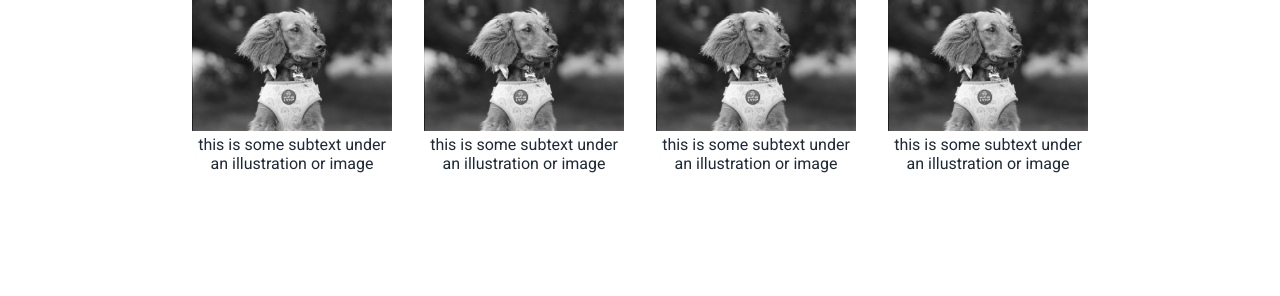
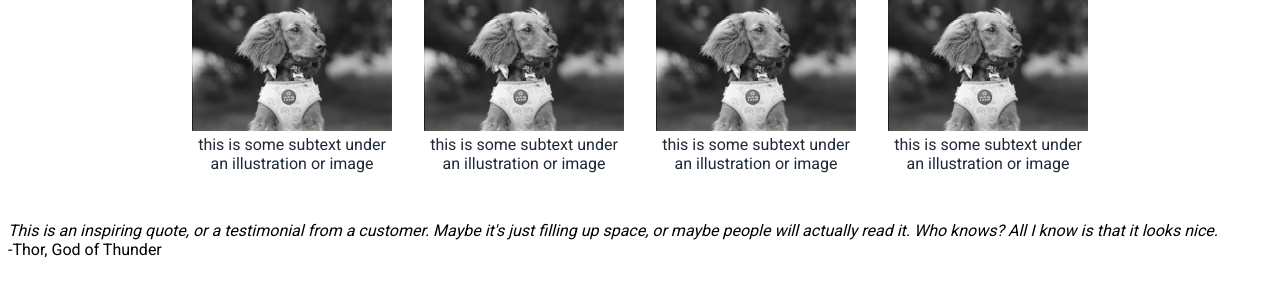
Before and after one commit to sisonj3/odin-landing-page, a plain HTML site: page index.html in a window 1280 px wide. Shown: the part 480-776 px from the top of the page. Drawn offline with Linux system fonts and the light colour scheme.

Commit message:
Added a subsection to section-three

```diff
--- a/index.html
+++ b/index.html
@@ -57,5 +57,12 @@
             </ul>
         </div>
 
+        <!--Third section of the page-->
+        <div class="section-three">
+            <div class="subsection-three">
+                <em class="quote">This is an inspiring quote, or a testimonial from a customer. Maybe it's just filling up space, or maybe people will actually read it. Who knows? All I know is that it looks nice.</em>
+                <div class="author">-Thor, God of Thunder</div>
+            </div>
+        </div>
     </body>
 </html>
```
